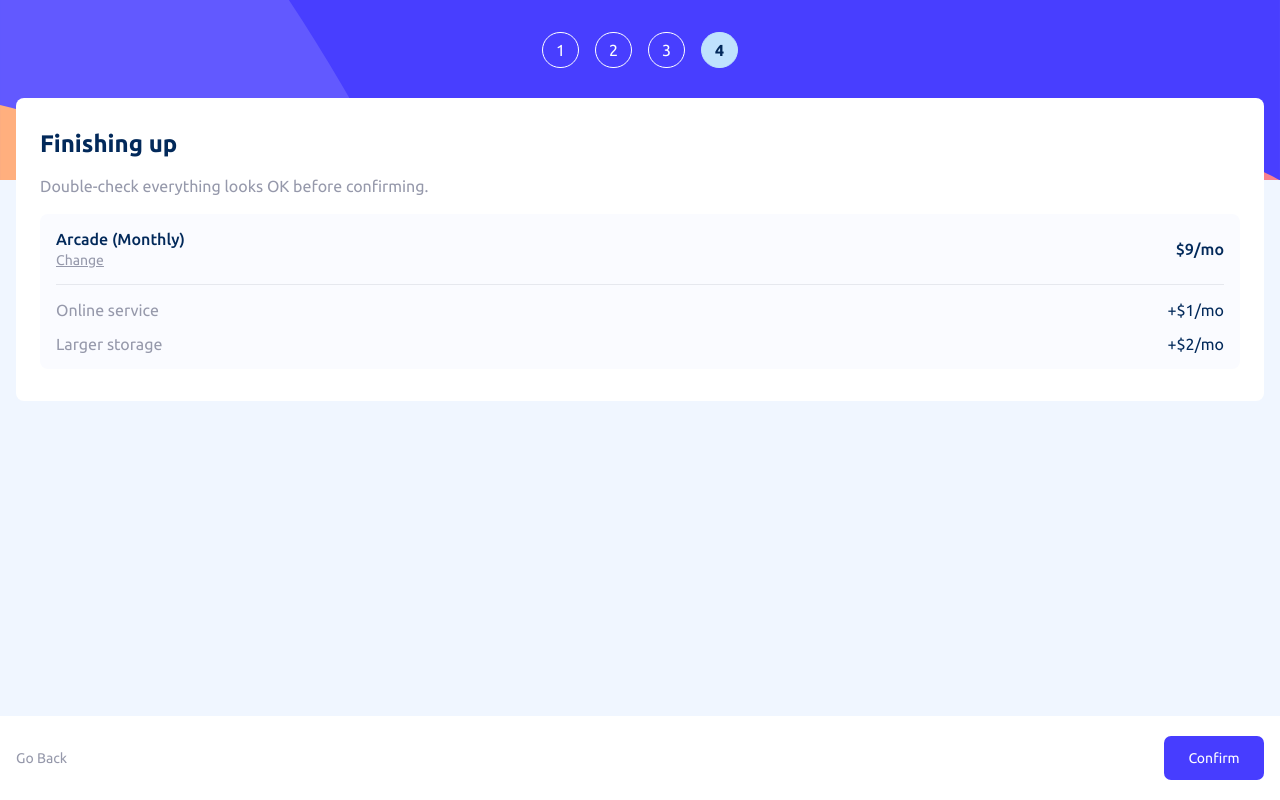
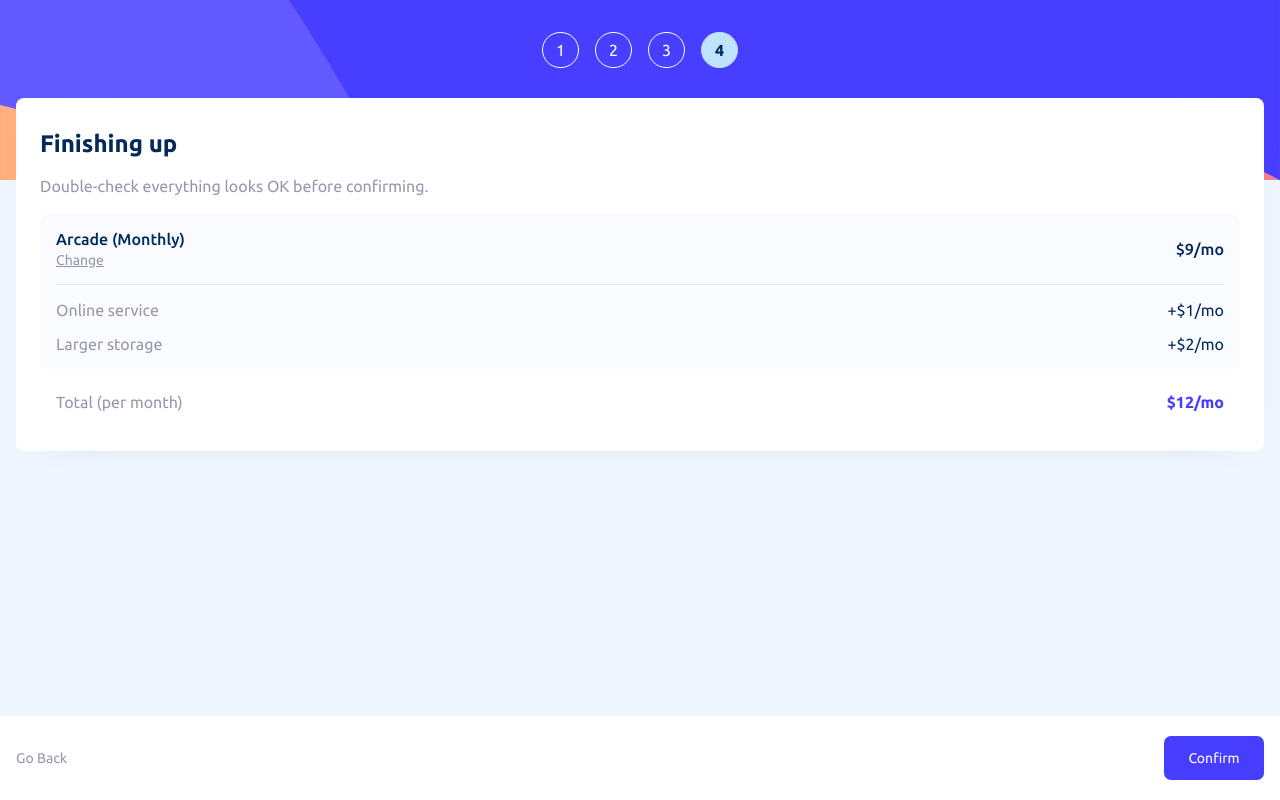
Before and after one commit to Mateeb11/multi-step-form, a React (Vite) app: page / in a window 1280 px wide. Built offline with nearby package versions, Linux system fonts and the light colour scheme.

Commit message:
adding the total to the summary component

```diff
--- a/src/Component/Form/Summary.jsx
+++ b/src/Component/Form/Summary.jsx
@@ -3,6 +3,16 @@ import classes from "./Summary.module.scss";
 import Form from "../UI/Form";
 
 export default function Summry({ plan, addOns }) {
+  const calcTotal = () => {
+    let total = 0;
+    addOns.map((addOn) => {
+      total += addOn.price;
+    });
+
+    total += plan.price;
+
+    return total;
+  };
   return (
     <>
       <Form
@@ -11,7 +21,7 @@ export default function Summry({ plan, addOns }) {
       >
         <div className={classes.selections}>
           <div className={classes.info}>
-            <div className={classes.container}>
+            <div className={classes.plan}>
               {plan.selectedPlan} ({plan.time})<button>Change</button>
             </div>
             <span>
@@ -35,6 +45,12 @@ export default function Summry({ plan, addOns }) {
             </>
           )}
         </div>
+        <div className={classes.total}>
+          Total (per {plan.time === "Monthly" ? "month" : "year"})
+          <span>
+            ${calcTotal()}/{plan.time === "Monthly" ? "mo" : "yr"}
+          </span>
+        </div>
       </Form>
     </>
   );
--- a/src/Component/Form/Summary.module.scss
+++ b/src/Component/Form/Summary.module.scss
@@ -3,8 +3,8 @@
   gap: 1em;
 
   padding: 1em;
+
   background-color: var(--clr-neutral-200);
-
   color: var(--clr-primary-900);
 
   border-radius: 0.5em;
@@ -17,7 +17,7 @@
     justify-content: space-between;
     align-items: center;
 
-    .container {
+    .plan {
       display: flex;
       flex-direction: column;
       align-items: start;
@@ -53,3 +53,20 @@
     background-color: var(--clr-neutral-700);
   }
 }
+
+.total {
+  display: flex;
+
+  justify-content: space-between;
+  align-items: center;
+
+  padding: 0.5em 1em;
+
+  color: var(--clr-neutral-700);
+  font-weight: var(--font-weight-light);
+
+  span {
+    font-weight: var(--font-weight-bold);
+    color: var(--clr-primary-700);
+  }
+}
--- a/src/Component/UI/Form.module.scss
+++ b/src/Component/UI/Form.module.scss
@@ -11,6 +11,10 @@
   margin-inline: 1em;
   margin-top: -5.125em;
 
+  box-shadow: 1px 10px 38px -35px rgba(0, 0, 0, 0.35);
+  -webkit-box-shadow: 1px 10px 38px -35px rgba(0, 0, 0, 0.35);
+  -moz-box-shadow: 1px 10px 38px -35px rgba(0, 0, 0, 0.35);
+
   h1 {
     font-size: var(--font-size-large);
 
```
